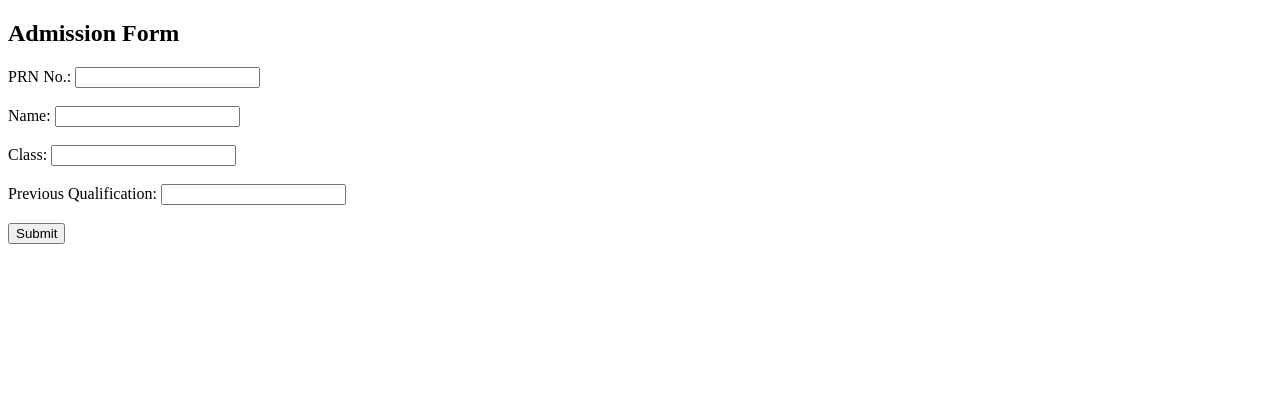
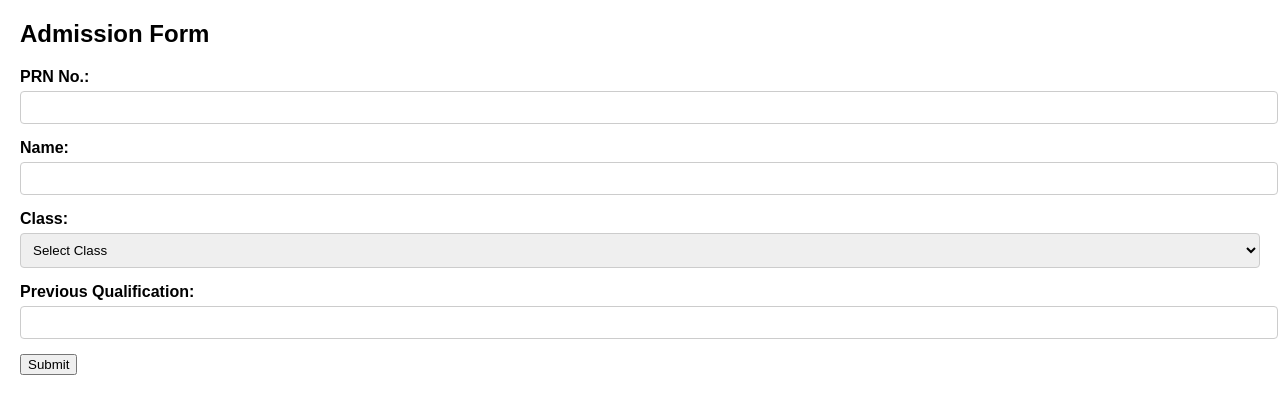
Before and after one commit to Shubham0202/prnn, a plain HTML site: page index.html in a window 1280 px wide. Drawn offline with Linux system fonts and the light colour scheme.

Commit message:
Update index.html

```diff
--- a/index.html
+++ b/index.html
@@ -5,16 +5,18 @@
     <meta name="viewport" content="width=device-width, initial-scale=1.0">
     <title>Admission Form</title>
     <script>
-        function validateForm() {
+        function validatePRN() {
             let prn = document.getElementById("prn").value;
-            let prnRegex = /^[0-9]{1,12}$/;
+            let prnField = document.getElementById("prn");
+            let prnError = document.getElementById("prnError");
 
-            if (!prnRegex.test(prn)) {
-                alert("PRN No. must be a number and should not exceed 12 digits.");
-                return false;
+            if (!/^[0-9]{1,12}$/.test(prn)) {
+                prnError.textContent = "PRN No. must be a number with a maximum of 12 digits.";
+                prnField.style.border = "2px solid red";
+            } else {
+                prnError.textContent = "";
+                prnField.style.border = "";
             }
-
-            return true;
         }
 
         function convertToUppercase() {
@@ -22,23 +24,57 @@
             nameField.value = nameField.value.toUpperCase();
         }
     </script>
+    <style>
+        body {
+            font-family: Arial, sans-serif;
+            margin: 20px;
+        }
+        .form-group {
+            margin-bottom: 15px;
+        }
+        label {
+            display: block;
+            font-weight: bold;
+        }
+        input, select {
+            width: 100%;
+            padding: 8px;
+            margin-top: 5px;
+            border: 1px solid #ccc;
+            border-radius: 4px;
+        }
+        .error {
+            color: red;
+            font-size: 14px;
+        }
+    </style>
 </head>
 <body>
     <h2>Admission Form</h2>
-    <form onsubmit="return validateForm()">
-        <label for="prn">PRN No.:</label>
-        <input type="text" id="prn" name="prn" required><br><br>
-
-        <label for="name">Name:</label>
-        <input type="text" id="name" name="name" onkeyup="convertToUppercase()" required><br><br>
-
-        <label for="class">Class:</label>
-        <input type="text" id="class" name="class" required><br><br>
-
-        <label for="qualification">Previous Qualification:</label>
-        <input type="text" id="qualification" name="qualification" required><br><br>
-
-        <input type="submit" value="Submit">
+    <form>
+        <div class="form-group">
+            <label for="prn">PRN No.:</label>
+            <input type="text" id="prn" name="prn" maxlength="12" oninput="validatePRN()" required>
+            <span class="error" id="prnError"></span>
+        </div>
+        <div class="form-group">
+            <label for="name">Name:</label>
+            <input type="text" id="name" name="name" onkeyup="convertToUppercase()" required>
+        </div>
+        <div class="form-group">
+            <label for="class">Class:</label>
+            <select id="class" name="class" required>
+                <option value="">Select Class</option>
+                <option value="FY">FY</option>
+                <option value="SY">SY</option>
+                <option value="TY">TY</option>
+            </select>
+        </div>
+        <div class="form-group">
+            <label for="qualification">Previous Qualification:</label>
+            <input type="text" id="qualification" name="qualification" required>
+        </div>
+        <button type="submit">Submit</button>
     </form>
 </body>
 </html>
```
